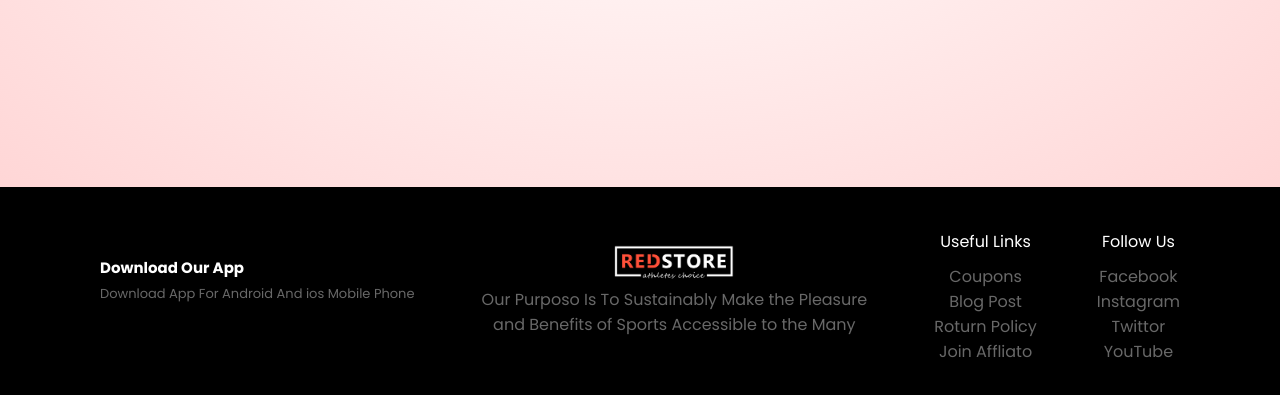
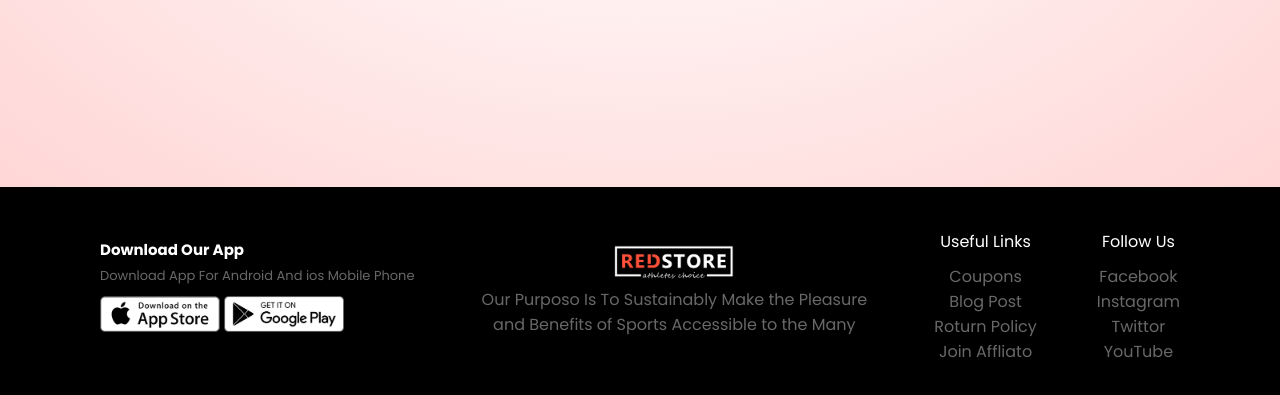
Before and after one commit to kaushalsahu07/red-store, a plain HTML site: page all-page/account.html in a window 1280 px wide. Shown: the part 703-1098 px from the top of the page. Drawn offline with Linux system fonts and the light colour scheme.

Commit message:
account.html

```diff
--- a/all-page/account.html
+++ b/all-page/account.html
@@ -93,8 +93,8 @@
         <h1>Download Our App</h1>
         <p>Download App For Android And ios Mobile Phone</p>
         <div class="doa-img">
-          <img src="img/app-store.png" alt="" />
-          <img src="img/play-store.png" alt="" />
+          <img src="../img/app-store.png" alt="" />
+          <img src="../img/play-store.png" alt="" />
         </div>
       </div>
       <!-- info -->
```
